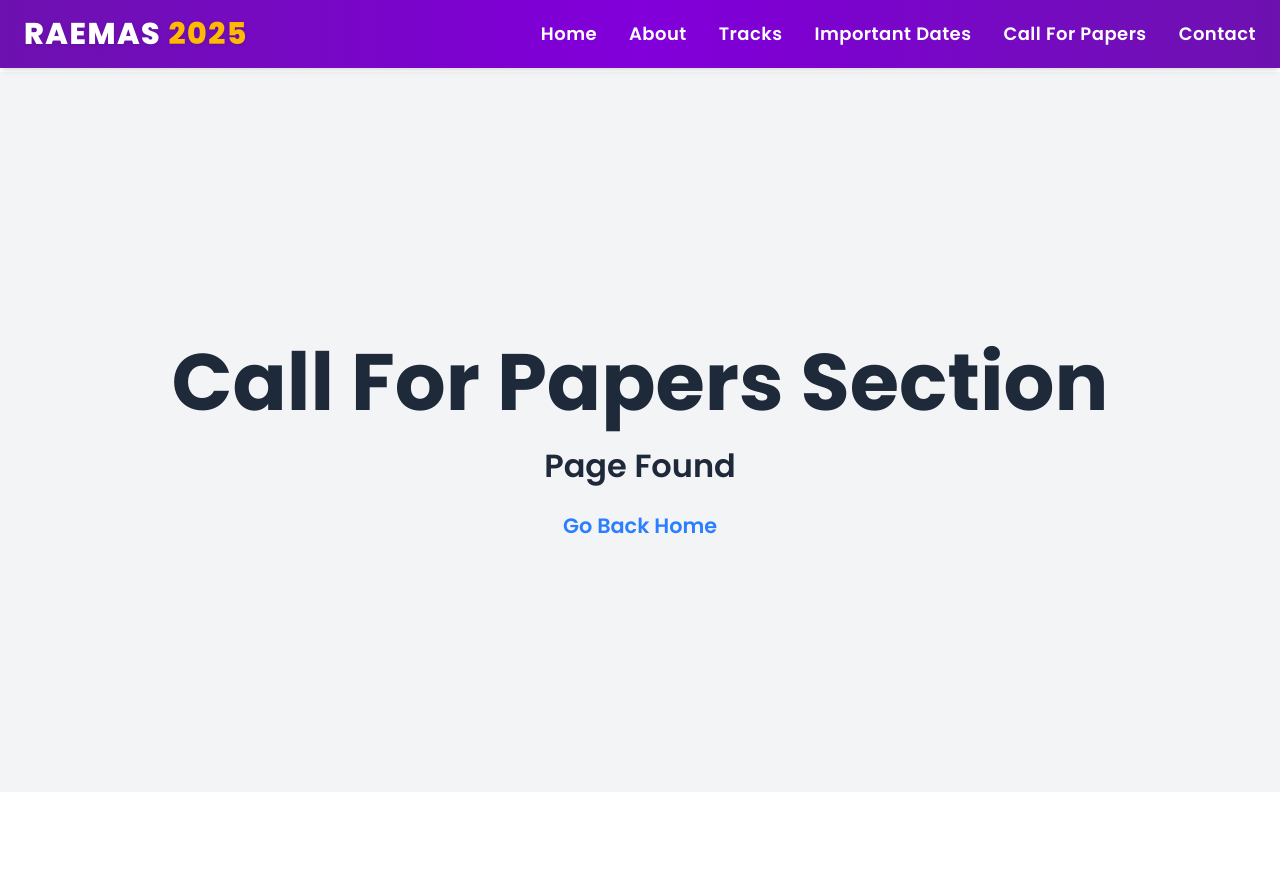
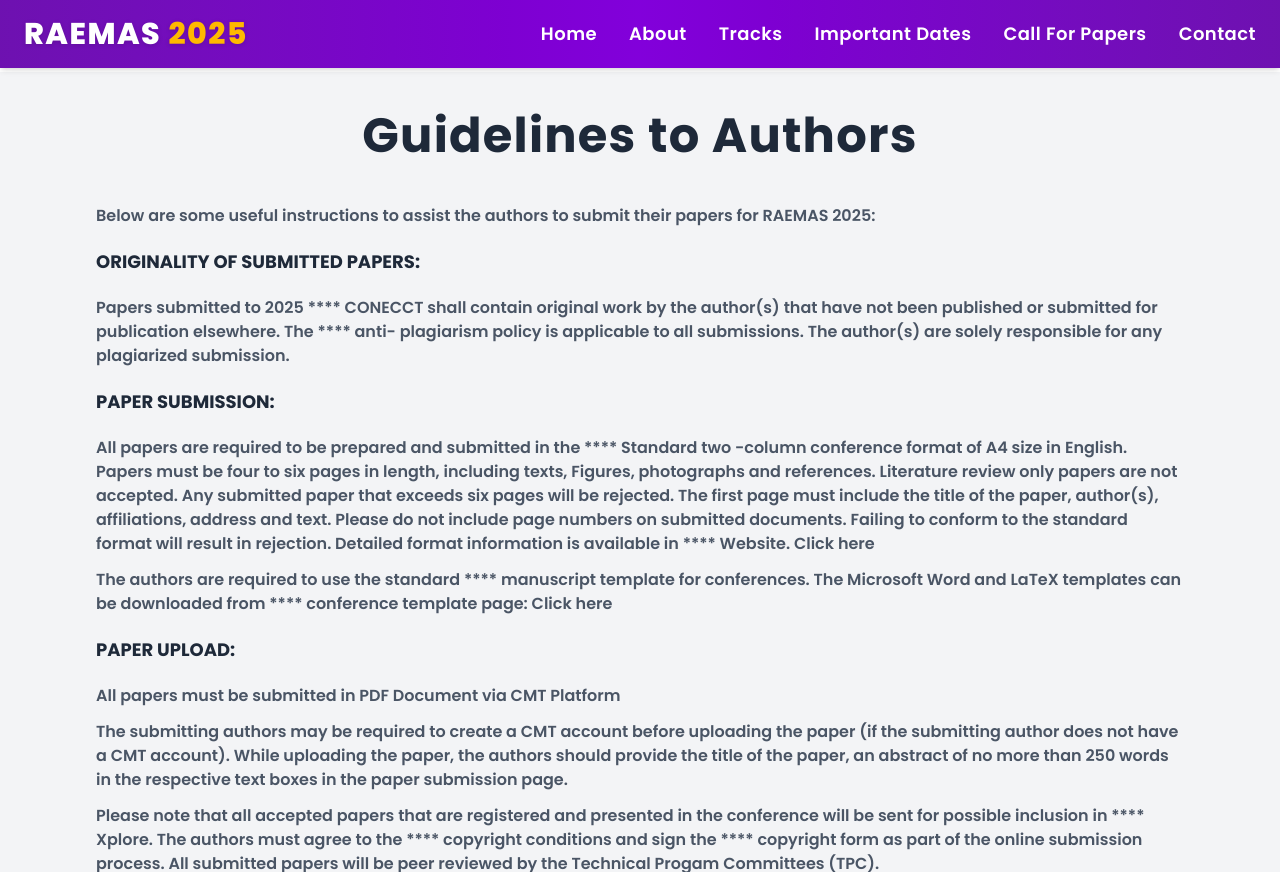
Before and after one commit to adithya-b-r/RAEMAS-2025, a React (Vite) app: page /call-for-papers in a window 1280 px wide. Before the commit the page ends 800 px from the top, so only its background shows below. Built offline with nearby package versions, Linux system fonts and the light colour scheme.

Commit message:
Added contents for 'Guidelines to Authors'

```diff
--- a/src/Pages/CallForPapers.jsx
+++ b/src/Pages/CallForPapers.jsx
@@ -1,9 +1,43 @@
+import { useEffect } from "react";
+
 export const CallForPapers = () => {
+  useEffect(() => {
+    const guidelines = document.getElementById("guidelines");
+
+    const pTags = guidelines.querySelectorAll("p");
+    const h5Tags = guidelines.querySelectorAll("h5");
+
+    pTags.forEach((pTag) => {
+      pTag.classList.add("text-gray-600", "my-3", "font-semibold", "text-[1rem]");
+    });
+
+    h5Tags.forEach((h5Tag) => {
+      h5Tag.classList.add("text-gray-800", "my-5", "font-bold", "text-lg");
+    }, []);
+  }, [])
+
   return (
-    <div className="flex flex-col w-full h-[90vh] bg-gray-100 text-gray-800 items-center justify-center">
-      <h1 className="font-bold text-[5rem]">Call For Papers Section</h1>
-      <h4 className="font-semibold text-[2rem]">Page Found</h4>
-      <a className="font-semibold text-[1.3rem] text-blue-500 mt-5" href="/">Go Back Home</a>
-    </div>
+    <section className="flex flex-col w-full py-10 h-[100vh] bg-gray-100 text-gray-800 items-center overflow-scroll">
+      <h1 className="font-bold md:text-5xl text-4xl md:mx-0 mx-4 tracking-wide ">Guidelines to Authors</h1>
+
+      <div id="guidelines" className="my-8 md:mx-24 mx-4">
+        <p>Below are some useful instructions to assist the authors to submit their papers for RAEMAS 2025: </p>
+
+        <h5>ORIGINALITY OF SUBMITTED PAPERS:</h5>
+        <p>Papers submitted to 2025 **** CONECCT shall contain original work by the author(s) that have not been published or submitted for publication elsewhere. The **** anti- plagiarism policy is applicable to all submissions. The author(s) are solely responsible for any plagiarized submission.</p>
+
+        <h5>PAPER SUBMISSION:</h5>
+        <p>All papers are required to be prepared and submitted in the **** Standard two -column conference format of A4 size in English. Papers must be four to six pages in length, including texts, Figures, photographs and references. Literature review only papers are not accepted. Any submitted paper that exceeds six pages will be rejected. The first page must include the title of the paper, author(s), affiliations, address and text. Please do not include page numbers on submitted documents. Failing to conform to the standard format will result in rejection. Detailed format information is available in **** Website. Click here</p>
+
+        <p>The authors are required to use the standard **** manuscript template for conferences. The Microsoft Word and LaTeX templates can be downloaded from **** conference template page: Click here</p>
+
+        <h5>PAPER UPLOAD:</h5>
+        <p>All papers must be submitted in PDF Document via CMT Platform</p>
+        <p>The submitting authors may be required to create a CMT account before uploading the paper (if the submitting author does not have a CMT account). While uploading the paper, the authors should provide the title of the paper, an abstract of no more than 250 words in the respective text boxes in the paper submission page.</p>
+        <p>Please note that all accepted papers that are registered and presented in the conference will be sent for possible inclusion in **** Xplore. The authors must agree to the **** copyright conditions and sign the **** copyright form as part of the online submission process. All submitted papers will be peer reviewed by the Technical Progam Committees (TPC).</p>
+
+
+      </div>
+    </section>
   );
 };
```
